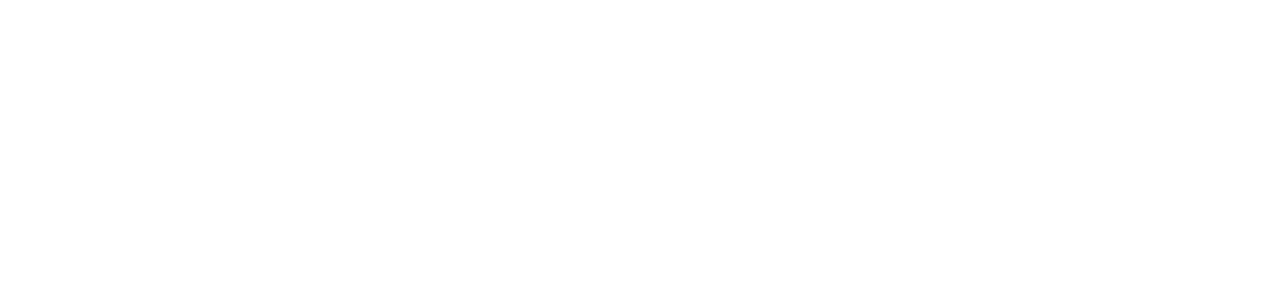
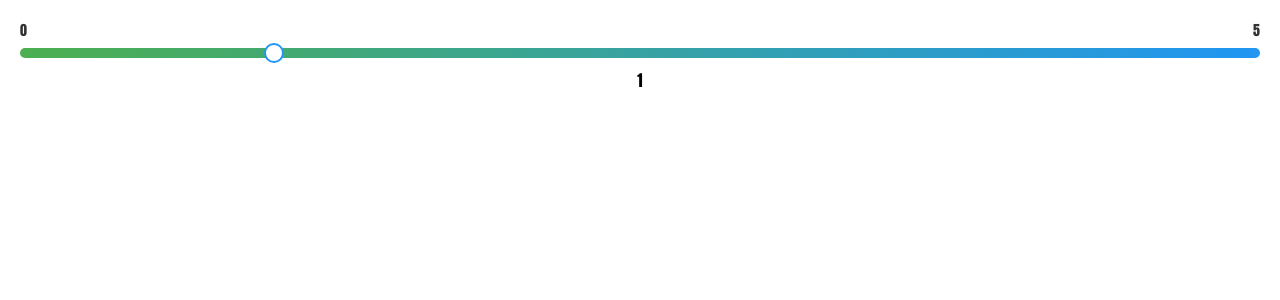
Before and after one commit to EmilieD8/Boost, a React (Create React App) app in the folder boost/: page /test in a window 1280 px wide. Before the commit this address had no page. Shown: the top 300 px of the page. Built offline with nearby package versions, Linux system fonts and the light colour scheme.

Commit message:
Sliding soo nice!

```diff
--- a/boost/src/App.js
+++ b/boost/src/App.js
@@ -3,7 +3,8 @@
 import LandingPage from './pages/LandingPage';
 import Onboarding from './pages/Onboarding';
 import HomePage from './pages/HomePage';
- import Blog from './pages/Blog';
+import Blog from './pages/Blog';
+import Test from './pages/Test';
 
 function App() {
   return (
@@ -13,6 +14,8 @@
         <Route path="/onboarding" element={<Onboarding />} />
         <Route path="/home" element={<HomePage/>} />
         <Route path="/blog" element={<Blog/>} />
+        {/* <Route path="/blog" element={<Blog/>} /> */}
+        <Route path="/test" element={<Test/>} />
 
 
       </Routes>
--- a/boost/src/components/InputTools/Slider.css
+++ b/boost/src/components/InputTools/Slider.css
@@ -1,17 +1,70 @@
-.scale {
+.slider-container {
     display: flex;
+    flex-direction: column;
     align-items: center;
-}
+    margin: 20px;
+    font-family: 'Impact';
+  }
 
-.slider {
+  .slider {
+    -webkit-appearance: none; /* Remove default styling for Webkit browsers */
+    appearance: none; /* Remove default styling for other browsers */
+    width: 100%;
+    height: 10px;
+    border-radius: 5px;
+    background: linear-gradient(90deg, #4caf50, #2196f3); /* Gradient track */
+    outline: none; /* Remove focus outline */
+    transition: background 0.3s;
+    margin-bottom: 10px;
+  }
+
+  .slider::-webkit-slider-thumb {
+    -webkit-appearance: none; /* Remove default styling for Webkit browsers */
+    appearance: none;
+    width: 20px;
+    height: 20px;
+    border-radius: 50%;
+    background: #fff; /* White dot */
+    border: 2px solid #2196f3; /* Blue border */
+    cursor: pointer; /* Pointer on hover */
+    transition: transform 0.2s;
+  }
+
+  .slider::-webkit-slider-thumb:hover {
+    transform: scale(1.2); /* Enlarge thumb on hover */
+  }
+
+  .slider::-moz-range-thumb {
+    width: 20px;
+    height: 20px;
+    border-radius: 50%;
+    background: #fff;
+    border: 2px solid #2196f3;
     cursor: pointer;
+    transition: transform 0.2s;
+  }
+
+  .slider::-moz-range-thumb:hover {
+    transform: scale(1.2);
+  }
+
+  .slider-value {
+    font-size: 18px;
+    color: #333;
+    font-weight: bold;
+  }
+
+  .scale {
     display: flex;
-    align-items: center;
-    padding: 10px 200px;
+    justify-content: space-between; /* Ensures min and max are at opposite ends */
+    width: 100%; /* Matches the width of the slider */
+    margin-bottom: 5px; /* Adds spacing between scale and slider */
+  }
 
-}
-
-.value-display {
-    display: flex;
-    align-items: center;
-}
+  .scale-min,
+  .scale-max {
+    align-items: end;
+    font-size: 14px;
+    font-weight: bold;
+    color: #333; /* Adjust color as needed */
+  }
--- a/boost/src/components/InputTools/Slider.js
+++ b/boost/src/components/InputTools/Slider.js
@@ -14,15 +14,15 @@
     <div className="slider-container">
       <div className="scale">
         {/* Labels for the scale */}
-        <span>1</span>
-        <span>10</span>
+        <span className="scale-min">0</span>
+        <span className="scale-max">5</span>
       </div>
 
       {/* Range slider with the value between 1 and 10 */}
       <input
         type="range"
-        min="1"
-        max="10"
+        min="0"
+        max="5"
         value={value}
         onChange={handleChange}
         className="slider"
--- /dev/null
+++ b/boost/src/pages/Test.js
@@ -0,0 +1,13 @@
+import React, { useState } from 'react';
+import Slider from './../components/InputTools/Slider';
+
+function Test () {
+    return (
+    <div className="Slider">
+        <Slider />
+    </div>
+    )
+
+}
+
+export default Test;
```
